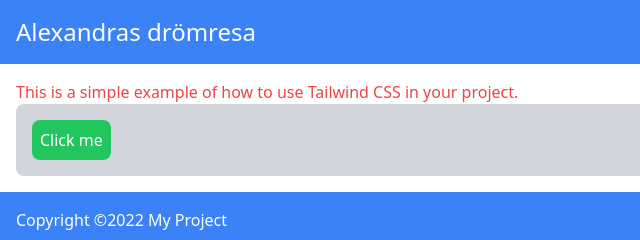
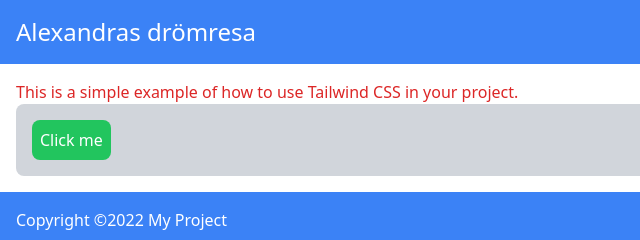
Before and after one commit to jeppeerixon/mi-alexandra-repo, a website built with Vite: page index.html in a window 1280 px wide. Shown: the top 240 px of the page, 0-640 px from the left. Built offline with nearby package versions, Linux system fonts and the light colour scheme.

Commit message:
change color

```diff
--- a/index.html
+++ b/index.html
@@ -12,11 +12,15 @@
       <h1 class="text-2xl">Alexandras drömresa</h1>
     </header>
     <main class="p-4">
-      <p class="text-red-500">
+      <p class="text-red-600">
         This is a simple example of how to use Tailwind CSS in your project.
       </p>
       <div class="bg-gray-300 p-4 rounded-lg">
-        <button class="bg-green-500 text-white p-2 rounded-lg hover:bg-green-600">Click me</button>
+        <button
+          class="bg-green-500 text-white p-2 rounded-lg hover:bg-green-600"
+        >
+          Click me
+        </button>
       </div>
     </main>
     <footer class="bg-blue-500 text-white p-4">
```
